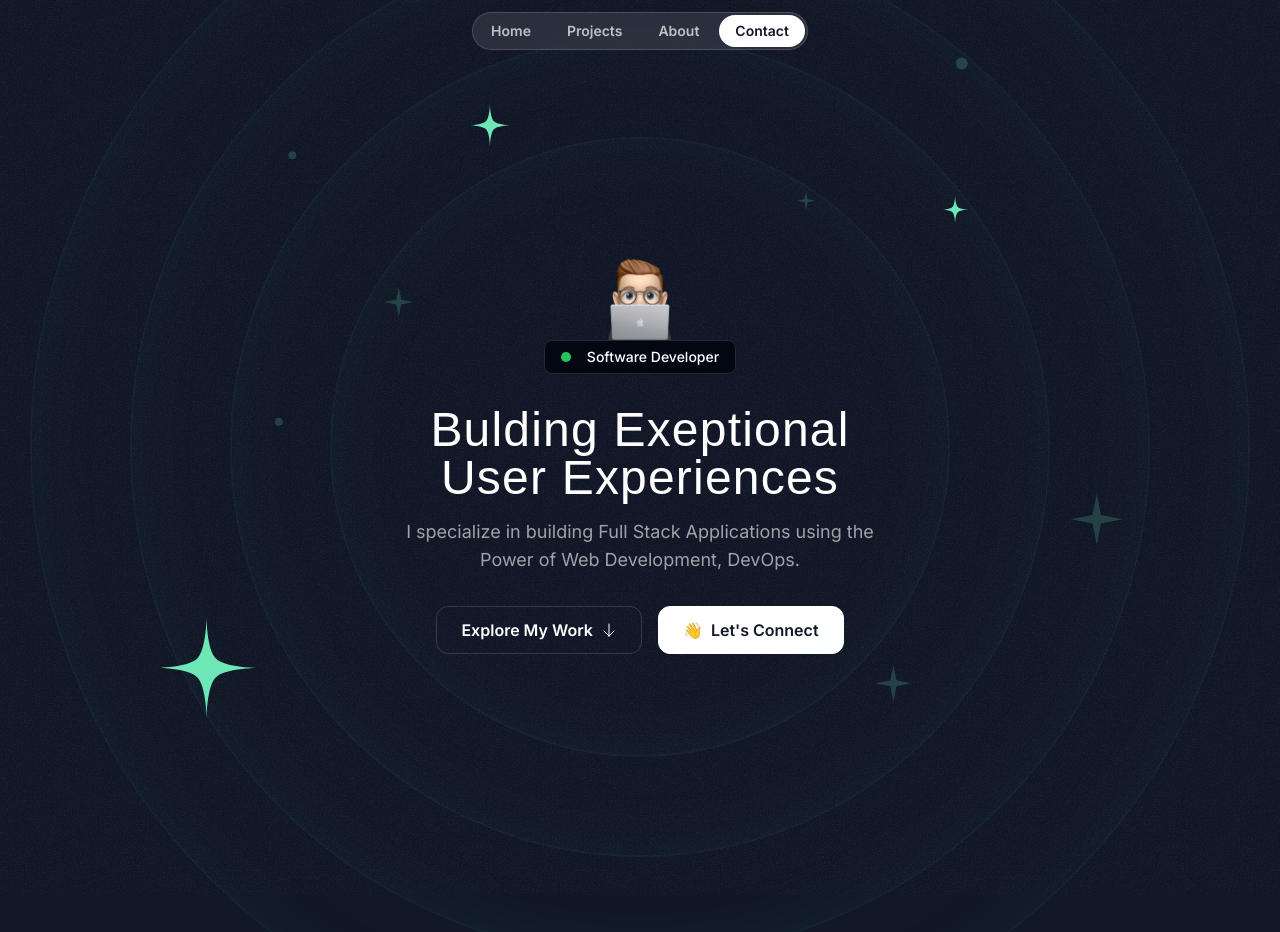
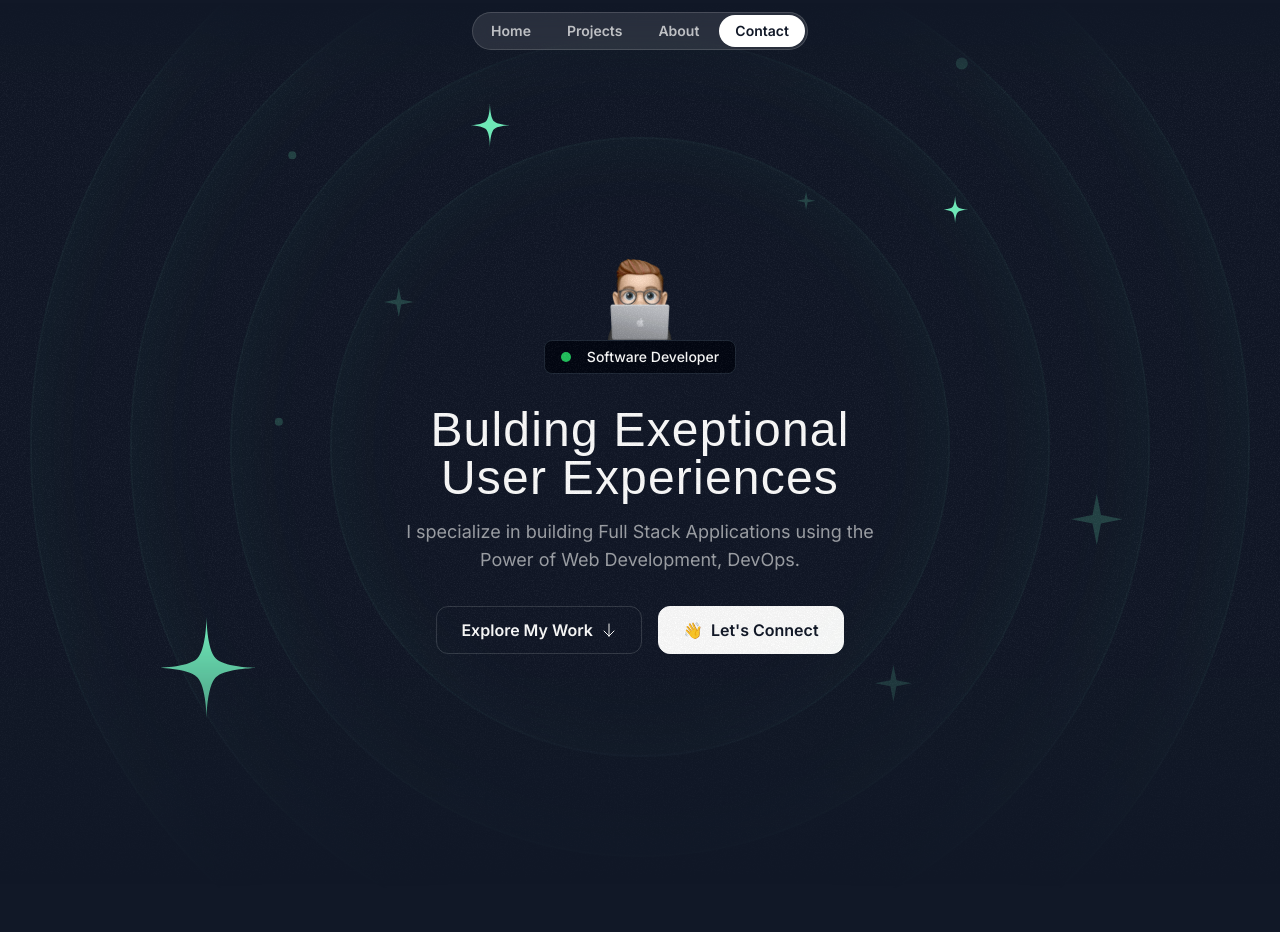
Before and after one commit to shah-utkarsh/UtkarshPortfolio, a Next.js app: page / in a window 1280 px wide. Shown: the top 932 px of the page. Built offline with nearby package versions, Linux system fonts and the light colour scheme; a web font is replaced by a local one.

Commit message:
Fixed: Overlapping of backround rings in the Hero Section with other sections

```diff
--- a/src/sections/Hero.tsx
+++ b/src/sections/Hero.tsx
@@ -9,6 +9,15 @@ import { HeroOrbit } from "@/components/HeroOrbit";
 export const HeroSection = () => {
   return (
     <div className="py-32 md:py-48 lg:py-60 relative z-0 overflow-x-clip">
+      <div
+        className="absolute inset-0"
+        style={{
+          WebkitMaskImage:
+            "linear-gradient(to bottom, transparent, black 10%, black 70%, transparent)",
+          maskImage:
+            "linear-gradient(to bottom, transparent, black 10%, black 70%, transparent)",
+        }}
+      >
         <div
           className="absolute inset-0 -z-30 opacity-5 "
           style={{
@@ -59,9 +68,10 @@ export const HeroSection = () => {
           <div className="size-2 rounded-full bg-emerald-300/20" />
         </HeroOrbit>
 
-      <HeroOrbit size={650} rotation={-5 }>
+        <HeroOrbit size={650} rotation={-5}>
           <div className="size-2 rounded-full bg-emerald-300/20" />
         </HeroOrbit>
+      </div>
 
       <div className="container">
         <div className="flex flex-col items-center">
```
Lines whose indentation alone changed are shown as unchanged.
